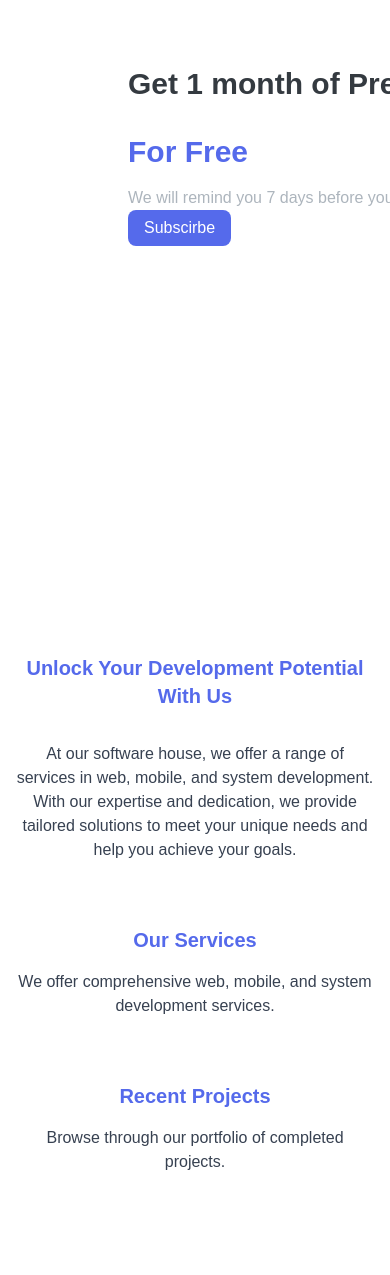
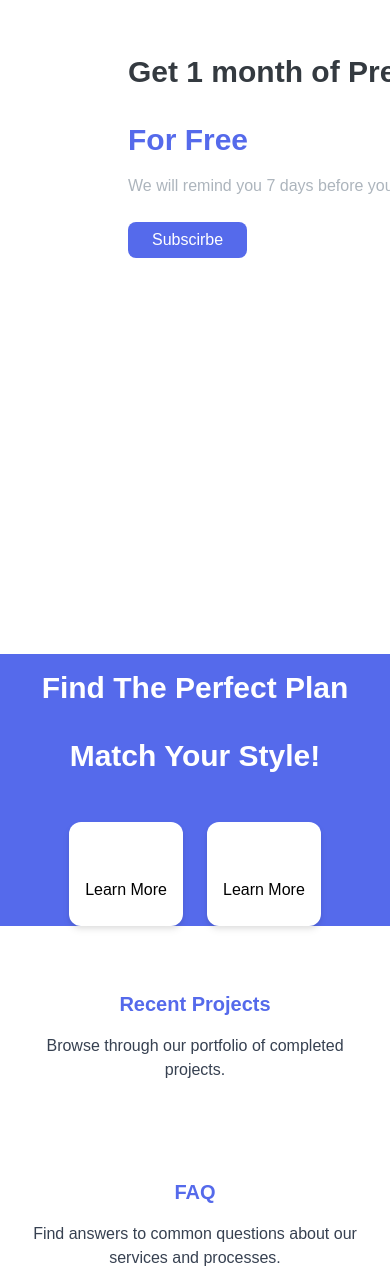
Before and after one commit to alxdrr/deezer-redesign, a React (Vite) app: page / in a window 390 px wide. Shown: the part 254-1529 px from the top of the page. Built offline with nearby package versions, Linux system fonts and the light colour scheme.

Commit message:
feat : plan card

```diff
--- a/src/components/Button.jsx
+++ b/src/components/Button.jsx
@@ -1,7 +1,7 @@
 // import { Link } from "react-router-dom";
 
 const Button = ({ variant, link, title, scrollToId }) => {
-  let buttonClassName = `w-auto py-1.5 px-4 transition-all rounded-lg  active:scale-90 ${
+  let buttonClassName = `w-min py-1.5 px-6 transition-all rounded-lg  active:scale-90 ${
     variant == "outline"
       ? "bg-neutral-0 text-primary hover:bg-hover"
       : "bg-primary text-white hover:bg-[#1D2F99]"
--- a/src/pages/Plans.jsx
+++ b/src/pages/Plans.jsx
@@ -1,7 +1,62 @@
 import { motion } from "framer-motion";
 import React from "react";
 import Button from "../components/Button";
+const plans = [
+  {
+    individual: {
+      name: "INDIVIDUAL",
+      price: "$11.99",
+      account: 1,
+      feature: [
+        "Ad-free",
+        "Download music",
+        "High Fidelity Sound",
+        "Unlimited and on demand",
+      ],
+    },
+  },
+  {
+    family: {
+      name: "FAMILY",
+      price: "$19.99",
+      account: 6,
+      feature: [
+        "Ad-free",
+        "Download music",
+        "High Fidelity Sound",
+        "Unlimited and on demand",
+      ],
+    },
+  },
+];
 
+const card = (index, name, account, feature, price) => {
+  return (
+    <>
+      <motion.div
+        initial={{
+          opacity: 0,
+          y: 100,
+        }}
+        whileInView={{
+          opacity: 1,
+          y: 0,
+        }}
+        viewport={{ once: true }}
+        transition={{ delay: 0.7 * index }}
+        className="drop-shadow-md md:max-w-60 lg:max-w-72 xl:max-w-sm bg-white rounded-xl px-4 py-6 | flex flex-col justify-between items-center gap-4 xl:gap-10"
+      >
+        <h1 className="text-xl xl:text-3xl lg:text-2xl text-secondary text-center font-black">
+          {name}
+        </h1>
+        <p className="text-sm lg:text-base xl:text-xl text-gray-700 text-center">
+          {account}
+        </p>
+        <p className="text-secondary font-medium">Learn More</p>
+      </motion.div>
+    </>
+  );
+};
 const Plans = () => {
   return (
     <>
@@ -22,7 +77,8 @@ const Plans = () => {
             <div className="text-primary text-3xl md:text-6xl lg:text-7xl font-black py-4">
               For Free
             </div>
-            <p className="text-neutral-500">
+            <div className="flex flex-col gap-6 w-auto">
+              <p className="text-neutral-500 w-auto">
                 We will remind you 7 days before your trial ends.
               </p>
               <Button
@@ -30,6 +86,7 @@ const Plans = () => {
                 type={"clickable"}
                 title={"Subscirbe"}
               ></Button>
+            </div>
           </div>
           <div className="flex flex-col gap-8 xl:gap-10">
             <div className="text-white lg:text-xl font-normal xl:max-w-xl">
@@ -39,44 +96,27 @@ const Plans = () => {
           </div>
         </motion.div>
       </div>
-      {/* About Section */}
+      {/* Plan List */}
       <motion.div
         transition={{ duration: 1, type: "tween" }}
         initial={{ opacity: 0, y: 50 }}
         whileInView={{ opacity: 1, y: 0 }}
         viewport={{ once: true }}
         id="about"
-        className="About w-full max-w-screen-xl items-center justify-between flex flex-col md:flex-row h-auto my-16 mx-auto gap-8 md:gap-0 lg:py-10 px-4 lg:px-8 xl:px-0"
+        className="bg-primary w-full items-center justify-center flex flex-col h-auto my-16 gap-8 md:gap-0 lg:py-10 px-4 lg:px-8 xl:px-0"
       >
-        <section className="flex justify-center items-center md:items-start flex-col gap-8 xl:gap-10">
-          <h1 className="text-primary text-center text-xl md:text-start md:text-2xl lg:text-4xl max-w-2xl font-black">
-            Unlock Your Development Potential With Us
-          </h1>
-          <p className="max-w-2xl text-center md:text-start lg:text-xl xl:text-xl text-gray-700">
-            At our software house, we offer a range of services in web, mobile,
-            and system development. With our expertise and dedication, we
-            provide tailored solutions to meet your unique needs and help you
-            achieve your goals.
-          </p>
+        <div className="text-white text-3xl md:text-6xl lg:text-7xl font-black py-4 text-center flex flex-col gap-8">
+          <p>Find The Perfect Plan</p>
+          <p>Match Your Style!</p>
+        </div>
+        <section className="flex gap-6 sm:flex-row w-full justify-center">
+          {plans.map((plan, index) =>
+            card(index, plan.name, plan.account, plan.feature, plan.price)
+          )}
         </section>
       </motion.div>
       {/* Services Section */}
-      <motion.div
-        transition={{ duration: 0.2 }}
-        initial={{ opacity: 0, y: 50 }}
-        whileInView={{ opacity: 1, y: 0 }}
-        viewport={{ once: true }}
-        className="Services w-full max-w-screen-xl items-center flex flex-col h-auto my-16 mx-auto lg:py-10 px-4 gap-8 xl:gap-10 lg:px-8 xl:px-0"
-      >
-        <section className="flex justify-center items-center flex-col gap-4">
-          <h1 className="text-primary text-center text-xl md:text-start md:text-2xl lg:text-4xl max-w-xl font-black">
-            Our Services
-          </h1>
-          <p className="lg:text-base xl:text-xl text-center text-gray-700">
-            We offer comprehensive web, mobile, and system development services.
-          </p>
-        </section>
-      </motion.div>
+
       {/* Recent Projects Section */}
       <div className="w-full max-w-screen-xl items-center flex flex-col h-auto my-16 mx-auto lg:py-10 px-4 gap-8 xl:gap-10 lg:px-8 xl:px-0">
         <section className="flex justify-center items-center flex-col gap-4">
```
Lines whose indentation alone changed are shown as unchanged.
